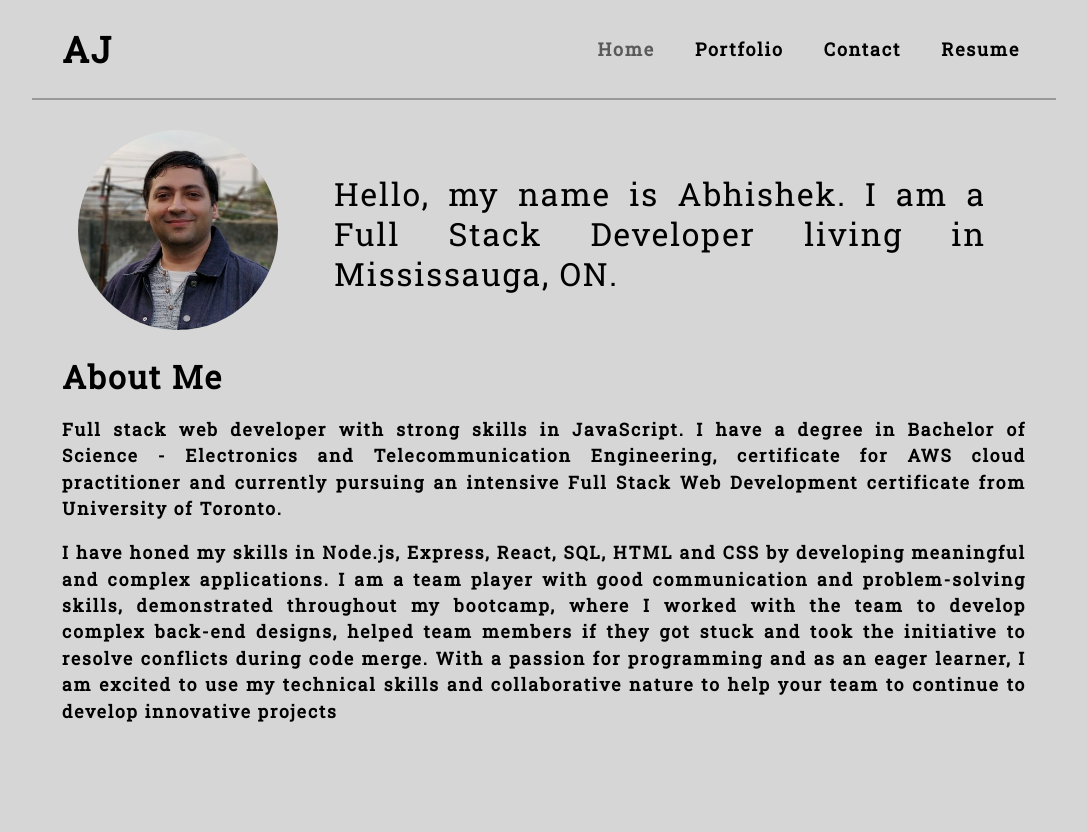
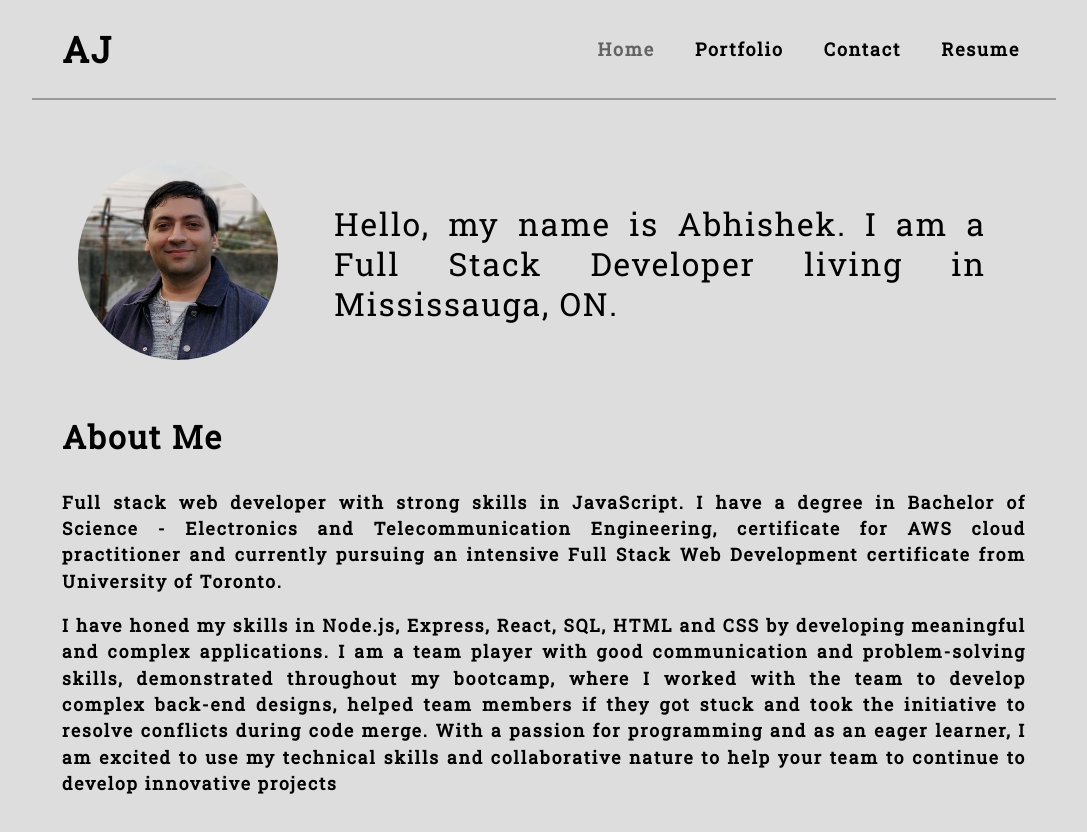
Before and after one commit to jamwalab/abhishek, a React (Create React App) app: page / in a window 1280 px wide. Shown: the top 832 px of the page, without its empty margins (96-1183 px from the left). Before the commit the page ends 800 px from the top, so only its background shows below. Built offline with nearby package versions, Linux system fonts and the light colour scheme.

Commit message:
Portfolio styling added

```diff
--- a/src/components/Home/index.js
+++ b/src/components/Home/index.js
@@ -4,7 +4,7 @@ import profPic from '../../assets/images/prof-pic.jpg'
 const Home = function() {
   return(
     <section>
-      <article className="flex-row space-between no-flex-wrap">
+      <article className="flex-row space-between intro-section">
         <div className="px-2">
           <img src={profPic} className='aboutMeProfPic' alt='Profile'></img>
         </div>
--- a/src/components/Projects/index.js
+++ b/src/components/Projects/index.js
@@ -5,9 +5,20 @@ function Projects({allProjects}) {
     <section>
       {allProjects.map((project) => (
         <article className="img-container" key={project.title}>
-          <h4>{project.title}</h4>
+          <div className='projectTitle'>
+            <h4>{project.title}</h4>
+            <p>
+              <a href={project.link} target="_blank">
+                GitHub
+              </a>|
+              <a href={project.link} target="_blank">
+                Website
+              </a>
+            </p>
+          </div>
+
           <p>{project.description}</p>
-          <a className="img-preview">
+          <a className="img-preview" href={project.link} target="_blank">
             <img
               src={require(`../../assets/images/${project.image}.png`).default}
               alt={project.title}
--- a/src/index.css
+++ b/src/index.css
@@ -15,8 +15,8 @@ main {
   --spacing-one: calc(1rem * 0.5);
   --spacing-two: calc(1rem);
   --spacing-five: calc(2.5rem);
-  --ajBackground: #d6d6d6;
-  --secondary: #5a5a5a;
+  --ajBackground: #dddddd;
+  --secondary: #636363;
   --ajSecondaryLight: #999999;
 }
 
@@ -80,7 +80,6 @@ h6 {
 
 p {
   font-size: 1.1rem;
-  margin-top: 0;
 }
 
 .text-justify {
@@ -314,7 +313,7 @@ a {
 }
 
 nav a:hover {
-  border-bottom: solid 4px var(--secondary);
+  border-bottom: solid 3px var(--secondary);
 }
 
 .bottom-margin {
@@ -331,15 +330,49 @@ nav a:hover {
 }
 
 .img-container h4 {
-  padding: 5px 0;
-  text-decoration: underline;
-  text-underline-offset: 5px;
+  display: inline-block;
+  padding: 5px;
+  border-bottom: solid 2px var(--ajSecondaryLight);
 }
 
-.no-flex-wrap {
+.projectTitle {
+  display: flex;
+  align-content: center;
+  align-items: center;
+}
+
+.projectTitle p {
+  margin-left: 30px;
+}
+
+.projectTitle a {
+  margin: 5px;
+  color: var(--secondary);
+  font-size: 14px;
+}
+
+.projectTitle a:hover {
+  color: var(--dark);
+  transition: 1s all;
+}
+
+/*.projectTitle a {
+  display: inline-block;
+  cursor: pointer;
+  margin: 0 15px;
+}
+
+.projectTitle img {
+  max-height: 24px;
+}
+
+*/
+
+.intro-section {
   flex-wrap: nowrap;
   justify-content: center;
   align-items: center;
+  padding: 30px 0;
 }
 
 .aboutMeProfPic {
@@ -352,6 +385,7 @@ nav a:hover {
 .img-preview {
   display: flex;
   position: relative;
+  cursor: pointer;
 }
 
 .img-preview img {
@@ -380,7 +414,7 @@ nav a:hover {
 
 .img-text p {
   font-size: 14px;
-  align-items: center;
+  margin: 5px 0;
 }
 
 @media screen and (max-width: 1650px) {
```
Also changed, not shown: src/assets/icons/GitHub-Mark-32px.png (added).
